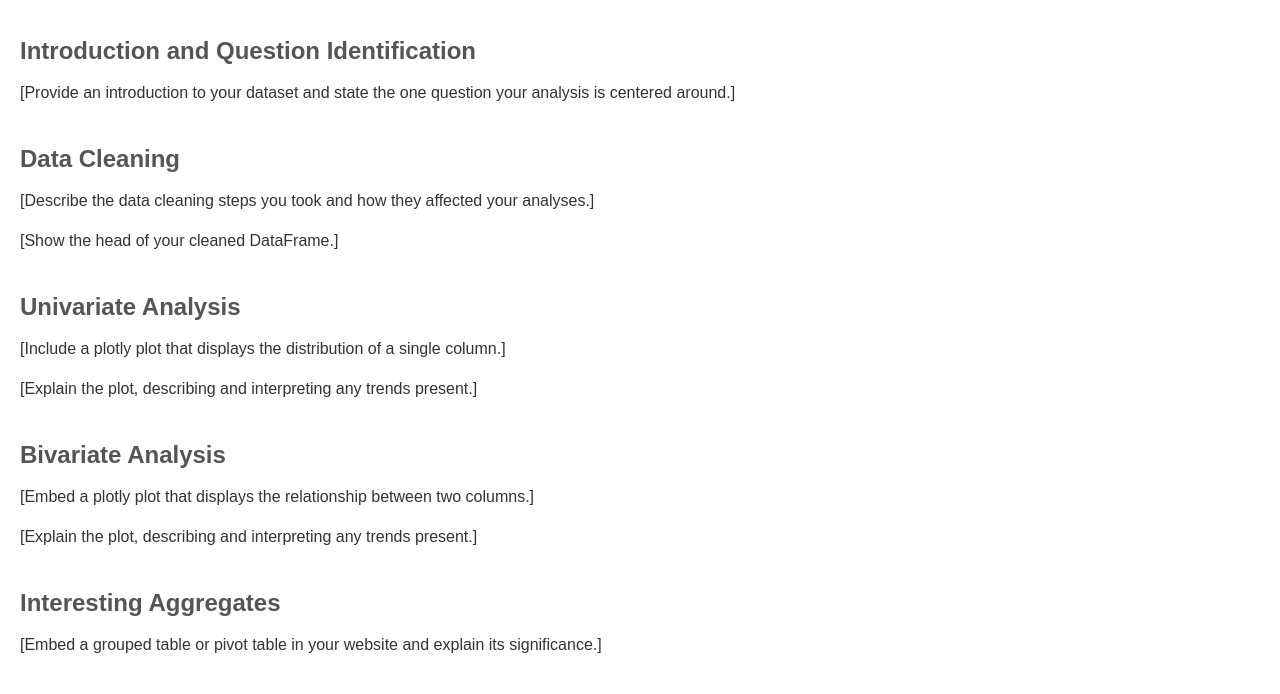
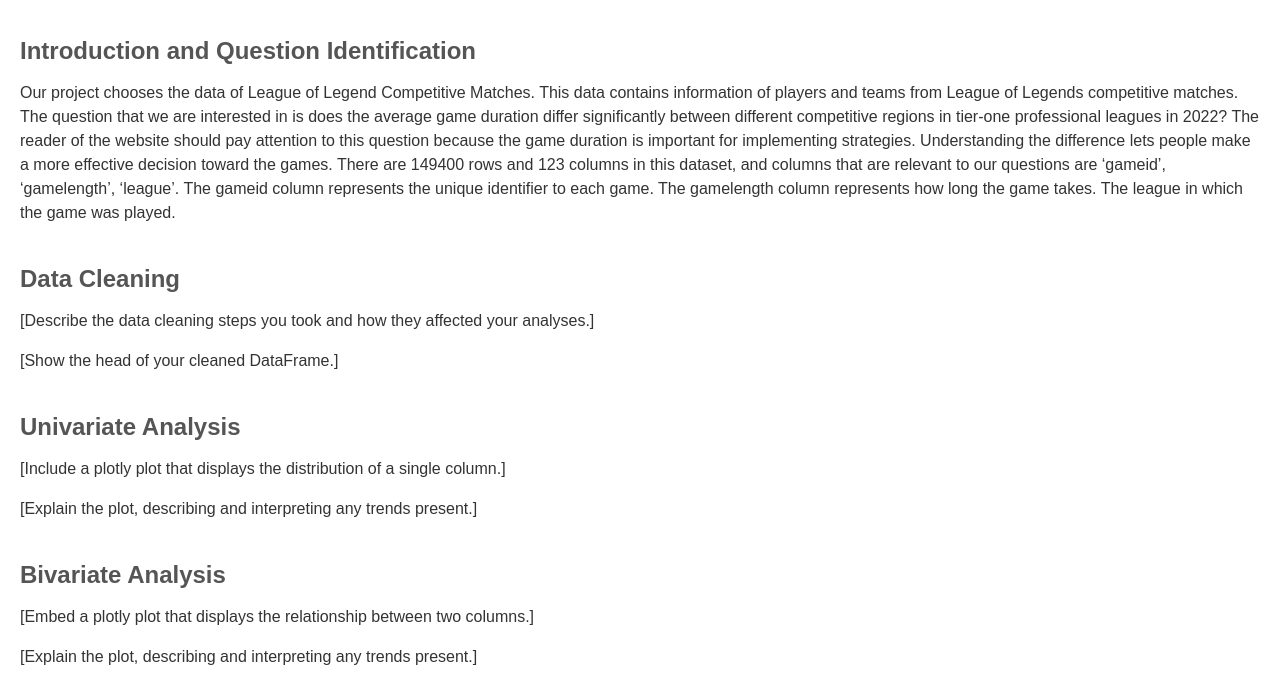
Before and after one commit to jnhuang02/dsc80p3webiste, a plain HTML site: page index.html in a window 1280 px wide. Shown: the part 61-755 px from the top of the page. Drawn offline with Linux system fonts and the light colour scheme.

Commit message:
Update index.html

```diff
--- a/index.html
+++ b/index.html
@@ -46,7 +46,14 @@
 
     <div class="section">
         <h2>Introduction and Question Identification</h2>
-        <p>[Provide an introduction to your dataset and state the one question your analysis is centered around.]</p>
+        <p> Our project chooses the data of League of Legend Competitive Matches. This data contains information of players and teams from League of Legends competitive matches.
+            The question that we are interested in is does the average game duration differ significantly between different competitive regions in tier-one professional leagues in 2022?
+            The reader of the website should pay attention to this question because the game duration is important for implementing strategies.
+            Understanding the difference lets people make a more effective decision toward the games.
+            There are 149400 rows and 123 columns in this dataset, and columns that are relevant to our questions are ‘gameid’, ‘gamelength’, ‘league’.
+            The gameid column represents the unique identifier to each game. The gamelength column represents how long the game takes. The league in which the game was played.
+
+</p>
     </div>
 
     <div class="section">
```
